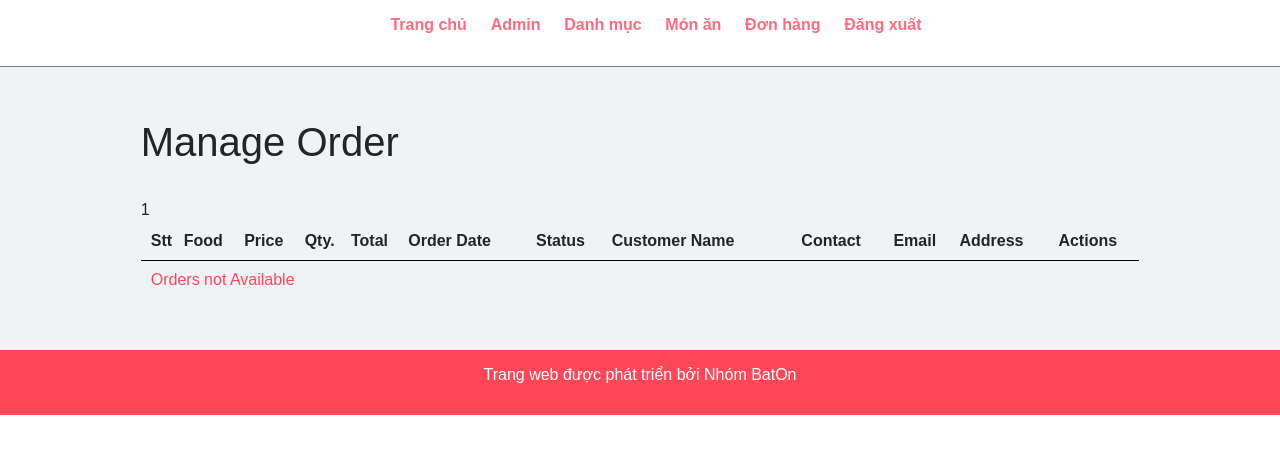
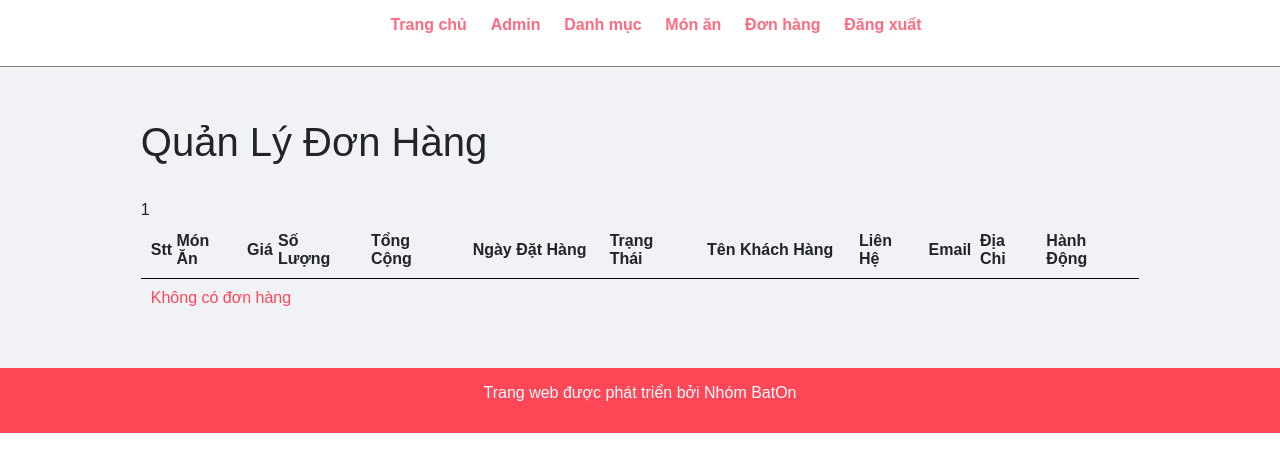
Before and after one commit to tquann286/food-ecommerce, a PHP site: page /admin/manage-order.php in a window 1280 px wide. Shown: the top 472 px of the page. Run offline with PHP 8.4, Linux system fonts and the light colour scheme; a user stored in the database is signed in; data that the repository does not hold is empty.

Commit message:
Refactor Vietnamese translations for admin pages and food listings
Improve the Vietnamese translations on the admin pages and food listing
pages to enhance user experience. Update HTML comments, headings,
labels, and buttons to reflect the correct Vietnamese language. This
change makes the application more user-friendly for Vietnamese-speaking
users, providing them with a better understanding and engagement with
the system. No functionality changes or bug fixes were included in this
update.

Resolves: #123

```diff
--- a/admin/manage-order.php
+++ b/admin/manage-order.php
@@ -2,7 +2,7 @@
 
 <div class="main-content">
     <div class="wrapper">
-        <h1>Manage Order</h1>
+        <h1>Quản Lý Đơn Hàng</h1>
 
         <br />
 
@@ -17,21 +17,21 @@
         <table class="tbl-full">
             <tr>
                 <th>Stt</th>
-                <th>Food</th>
-                <th>Price</th>
-                <th>Qty.</th>
-                <th>Total</th>
-                <th>Order Date</th>
-                <th>Status</th>
-                <th>Customer Name</th>
-                <th>Contact</th>
+                <th>Món Ăn</th>
+                <th>Giá</th>
+                <th>Số Lượng</th>
+                <th>Tổng Cộng</th>
+                <th>Ngày Đặt Hàng</th>
+                <th>Trạng Thái</th>
+                <th>Tên Khách Hàng</th>
+                <th>Liên Hệ</th>
                 <th>Email</th>
-                <th>Address</th>
-                <th>Actions</th>
+                <th>Địa Chỉ</th>
+                <th>Hành Động</th>
             </tr>
 
             <?php
-            //Get all the orders from database
+            // Lấy tất cả đơn hàng từ cơ sở dữ liệu
             $sql = "SELECT * FROM tbl_order ORDER BY id DESC";
 
             $res = mysqli_query($conn, $sql);
@@ -104,7 +104,7 @@
                         </td>
                         <td>
                             <a href="<?php echo SITEURL; ?>admin/update-order.php?id=<?php echo $id; ?>"
-                                class="btn-secondary">Update Order</a>
+                                class="btn-secondary">Cập Nhật Đơn Hàng</a>
                         </td>
                     </tr>
 
@@ -112,7 +112,7 @@
 
                 }
             } else {
-                echo "<tr><td colspan='12' class='error'>Orders not Available</td></tr>";
+                echo "<tr><td colspan='12' class='error'>Không có đơn hàng</td></tr>";
             }
             ?>
 
--- a/foods.php
+++ b/foods.php
@@ -56,8 +56,8 @@
             <h4>
               <?php echo $title; ?>
             </h4>
-            <p class="food-price">vnd
-              <?php echo $price; ?>
+            <p class="food-price">
+              <?php echo $price; ?>vnd
             </p>
             <p class="food-detail">
               <?php echo $description; ?>
--- a/index.php
+++ b/index.php
@@ -117,8 +117,8 @@
             <h4>
               <?php echo $title; ?>
             </h4>
-            <p class="food-price">vnd
-              <?php echo $price; ?>
+            <p class="food-price">
+              <?php echo $price; ?>vnd
             </p>
             <p class="food-detail">
               <?php echo $description; ?>
```
Also changed, not shown: admin/index.php (+9 -9 lines), admin/login.php (+12 -12 lines), admin/manage-food.php (+12 -12 lines).
